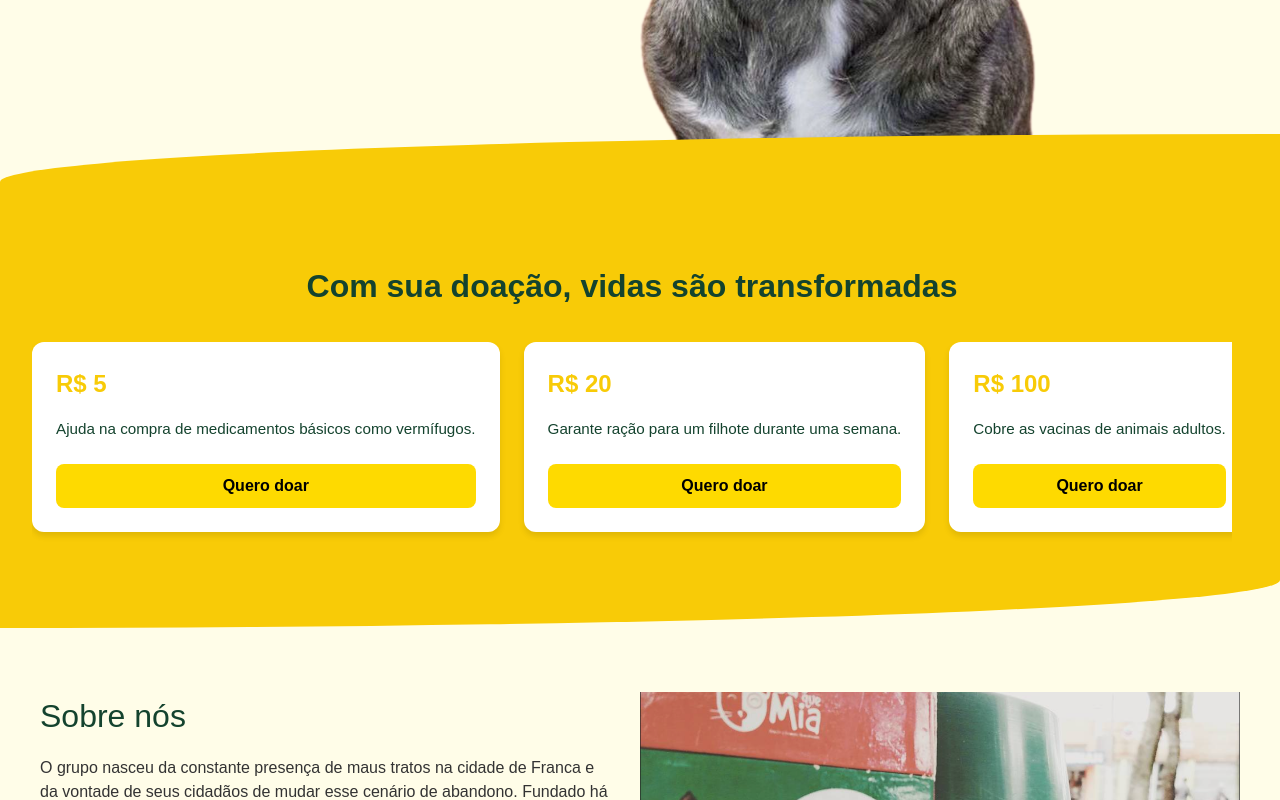
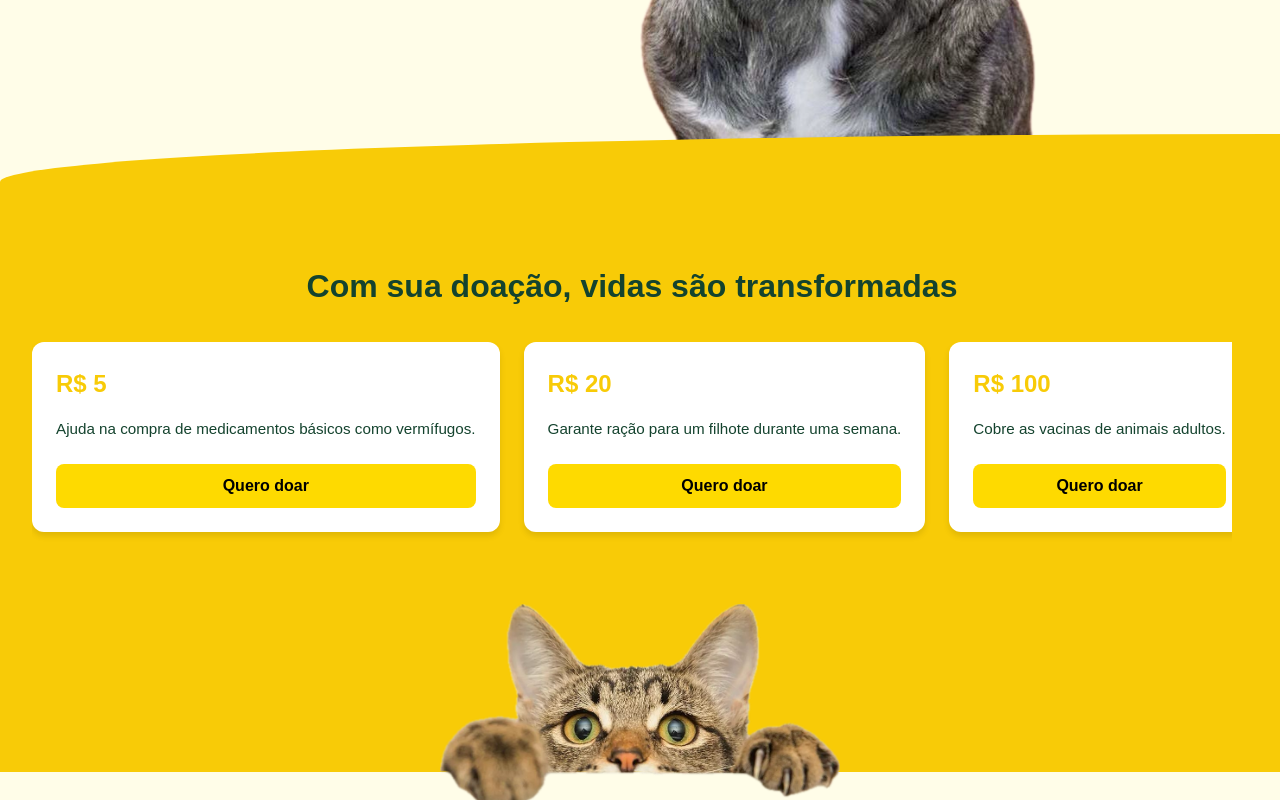
Before and after one commit to SenaBuildingCode/cao-que-mia, a Next.js app: page /home in a window 1280 px wide. Shown: the part 580-1380 px from the top of the page. Built offline with nearby package versions, Linux system fonts and the light colour scheme.

Commit message:
chore: adding cat at donation area

```diff
--- a/src/app/components/DonationCarousel.module.css
+++ b/src/app/components/DonationCarousel.module.css
@@ -3,7 +3,6 @@
   padding: 4rem 2rem;
   position: relative;
   border-top-left-radius: 100% 3rem;
-  border-bottom-right-radius: 100% 3rem;
   z-index: 1;
 }
 
@@ -26,6 +25,7 @@
   overflow-x: auto;
   scroll-snap-type: x mandatory;
   padding-bottom: 2rem;
+  margin-bottom: 9rem;
 }
 
 .card {
@@ -68,3 +68,12 @@
 .button:hover {
   background-color: #e2c200;
 }
+
+.catImage {
+  position: absolute;
+  bottom: -37px;
+  left: 50%;
+  transform: translateX(-50%);
+  z-index: 5;
+  pointer-events: none;
+}
--- a/src/app/components/DonationCarousel.tsx
+++ b/src/app/components/DonationCarousel.tsx
@@ -1,4 +1,6 @@
 "use client";
+
+import Image from "next/image";
 
 import styles from "./DonationCarousel.module.css";
 
@@ -34,6 +36,13 @@ const DonationCarousel = () => {
             </div>
           ))}
         </div>
+        <Image
+          src="/gato-olhando.png"
+          alt="Gato observando"
+          width={400}
+          height={400}
+          className={styles.catImage}
+        />
       </div>
     </section>
   );
```
Also changed, not shown: public/gato-olhando.png (added).
